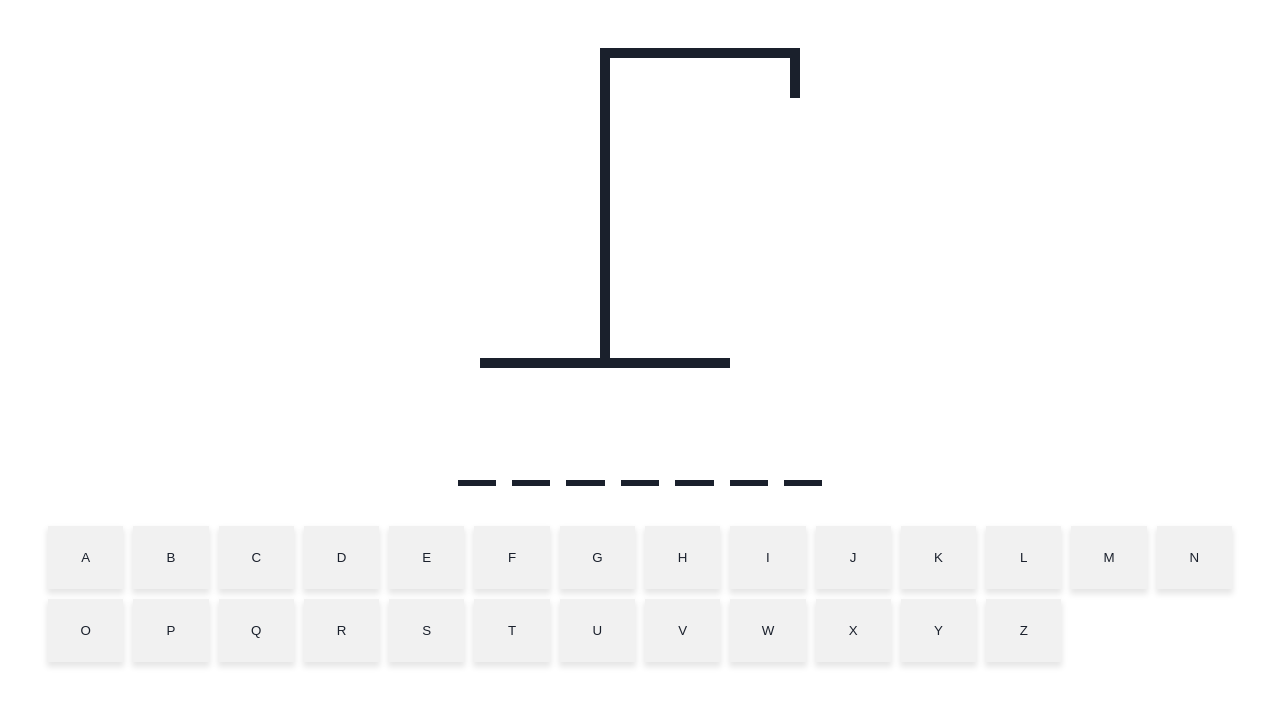
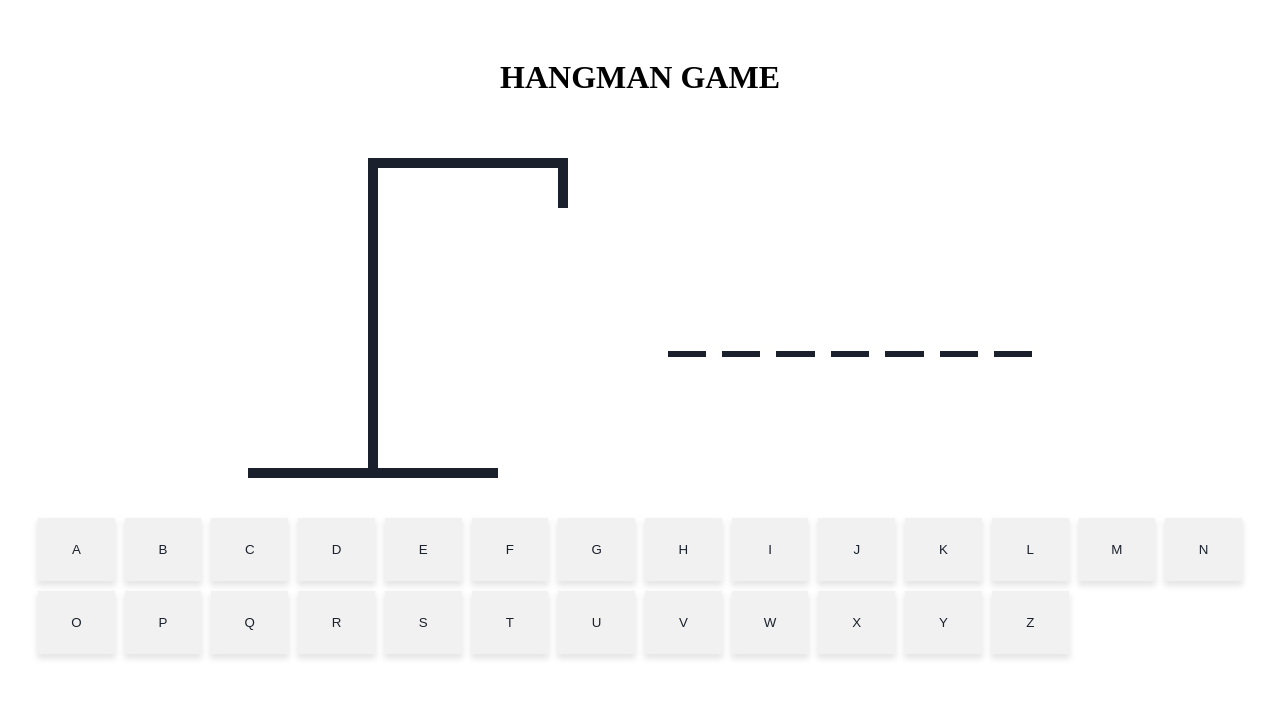
Before and after one commit to NeeshuSharmaa/hangman, a React (Vite) app: page / in a window 1280 px wide. Shown: the top 706 px of the page. Built offline with nearby package versions, Linux system fonts and the light colour scheme.

Commit message:
feat: win or lose message & others minute things

```diff
--- a/src/App.tsx
+++ b/src/App.tsx
@@ -28,13 +28,25 @@ function App() {
         display: "flex",
         flexDirection: "column",
         alignItems: "center",
-        padding: "40px",
+        padding: "30px",
         gap: "40px",
         justifyContent: "center",
       }}
     >
-      <HangmanDrawing numOfGuesses={incorrectLetters.length} />
-      <HangmanWord wordToGuess={wordToGuess} guessedLetters={guessedLetters} />
+      {!isWinner && !isLoser && <h1>HANGMAN GAME</h1>}
+      {isWinner && <h1 style={{ color: "#0ea5e9" }}> You won, hurray! </h1>}
+      {isLoser && (
+        <h1 style={{ color: "red" }}>You lost, Ouch! Refresh & Play again</h1>
+      )}
+      <div style={{ display: "flex", gap: "100px" }}>
+        <HangmanDrawing numOfGuesses={incorrectLetters.length} />
+        <HangmanWord
+          isLoser={isLoser}
+          wordToGuess={wordToGuess}
+          guessedLetters={guessedLetters}
+        />
+      </div>
+
       <Keyboard
         isWinner={isWinner}
         isLoser={isLoser}
```
